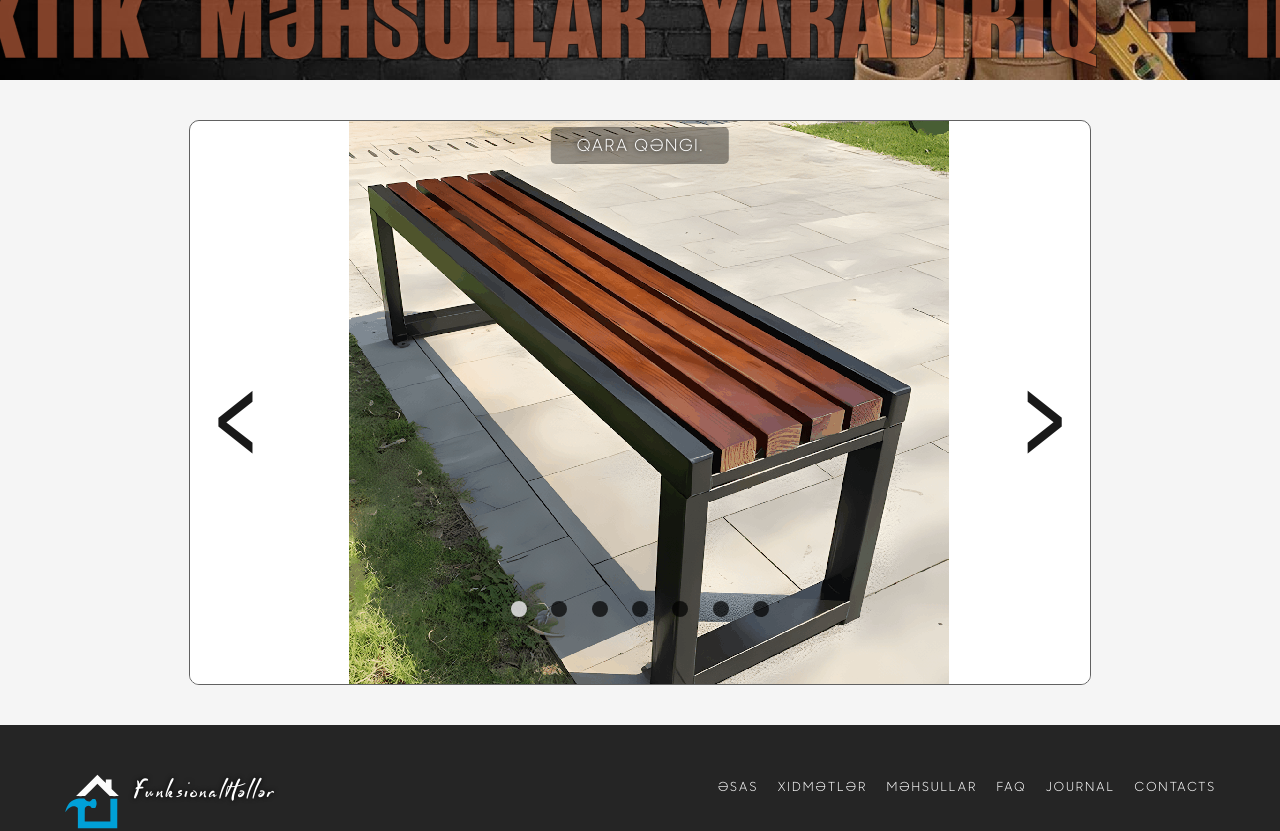
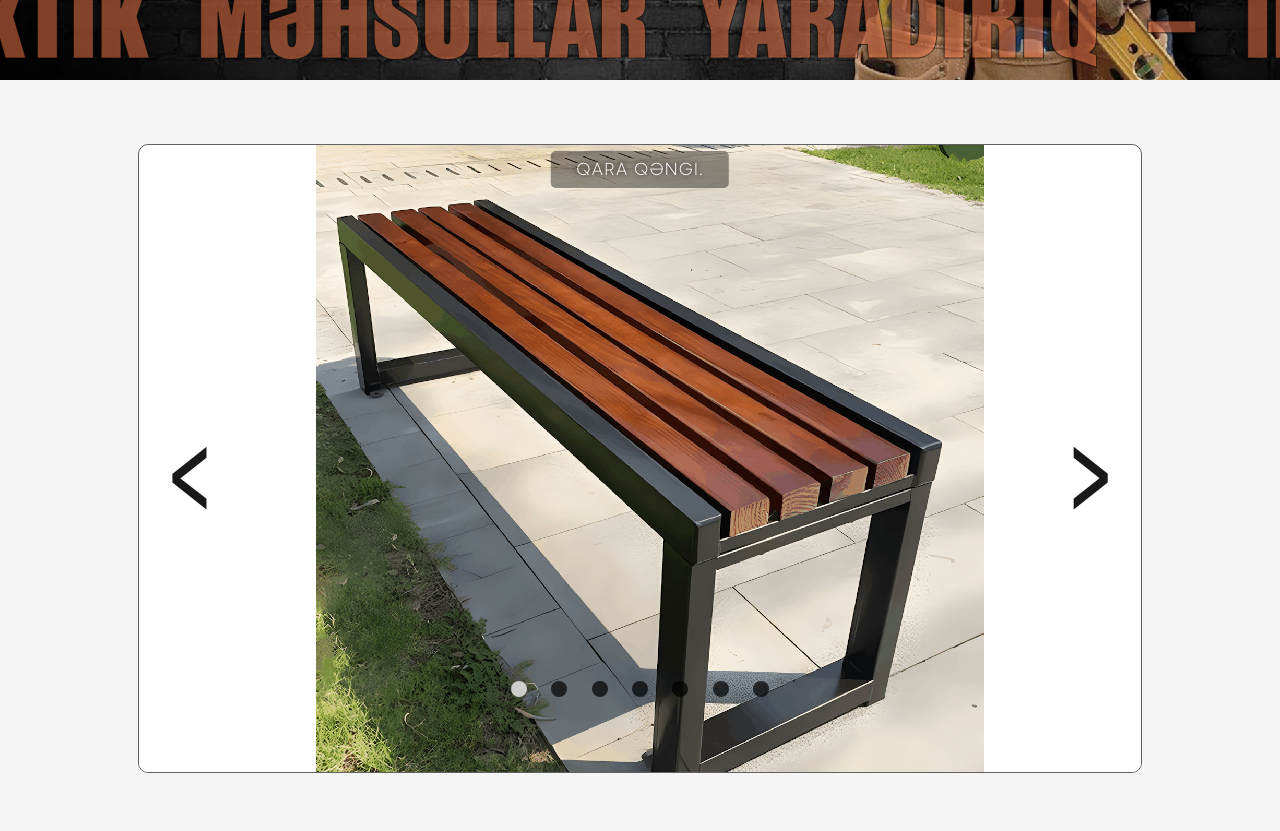
Before and after one commit to rovsenhuseynov/Solutions-for-comfort, a React (Create React App) app: page /bench in a window 1280 px wide. Shown: the part 720-1551 px from the top of the page. Built offline with nearby package versions, Linux system fonts and the light colour scheme.

Commit message:
коррекция - WoodenPress

```diff
--- a/src/pages/Products/Bench/Bench.jsx
+++ b/src/pages/Products/Bench/Bench.jsx
@@ -5,7 +5,7 @@ import BenchData from "./Bench";
 
 const Bench = () => {
   return (
-    <section className="bench-section container">
+    <section className="bench-section__wrapper ">
       <Slider sliderData={BenchData} contextClass="drying-rack-context" />
     </section>
   );
--- a/src/pages/Products/Bench/Bench.scss
+++ b/src/pages/Products/Bench/Bench.scss
@@ -1,4 +1,4 @@
-.bench-section {
-  margin-block: 5vh;
+.bench-section__wrapper {
+  margin-block: 5vw;
   margin-inline: 1vw;
 }
```
